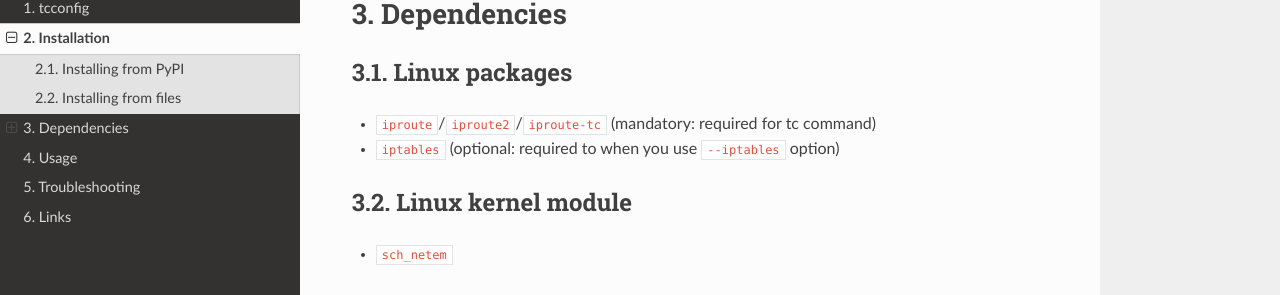
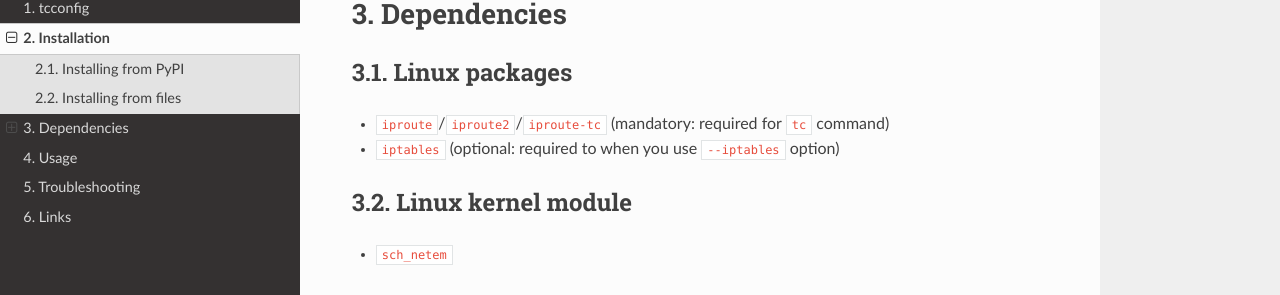
Before and after one commit to thombashi/tcconfig, a Sphinx documentation site: the page built from docs/pages/installation.rst, in a window 1280 px wide and 900 px high, scrolled down 544 px. Shown: the part 144-439 px from the top of the window. Built offline with Sphinx 7.4.7 and the Read the Docs theme 2.0.0, drawn with Linux system fonts in a browser that asks for light colours; pages that are not in the unit, such as notebooks, are missing from menus.

Commit message:
Update docs

```diff
--- a/docs/pages/installation.rst
+++ b/docs/pages/installation.rst
@@ -32,7 +32,7 @@ Dependencies
 
 Linux packages
 --------------
-- ``iproute``/``iproute2``/``iproute-tc`` (mandatory: required for tc command)
+- ``iproute``/``iproute2``/``iproute-tc`` (mandatory: required for ``tc`` command)
 - ``iptables`` (optional: required to when you use ``--iptables`` option)
 
 Linux kernel module
```
